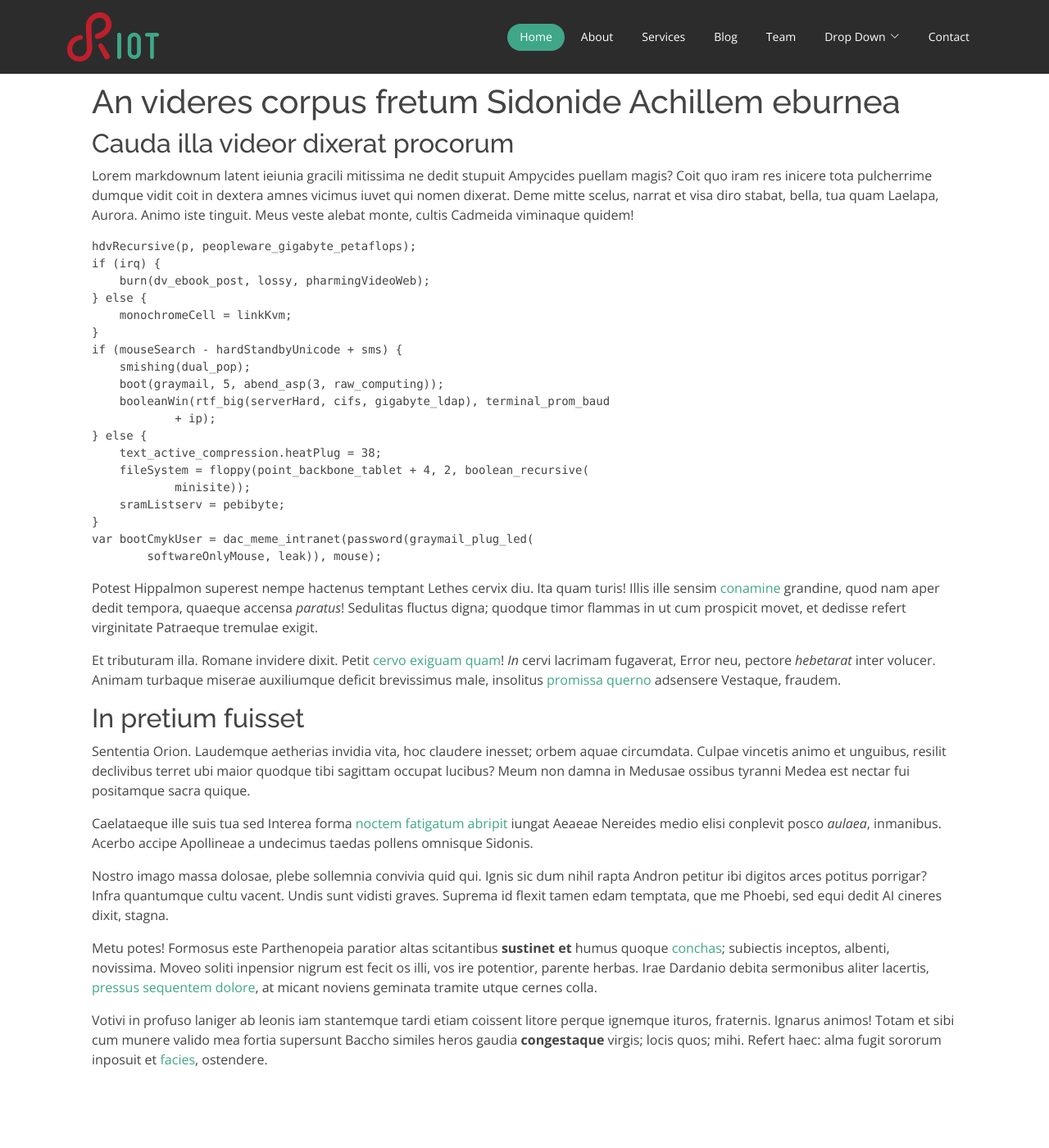
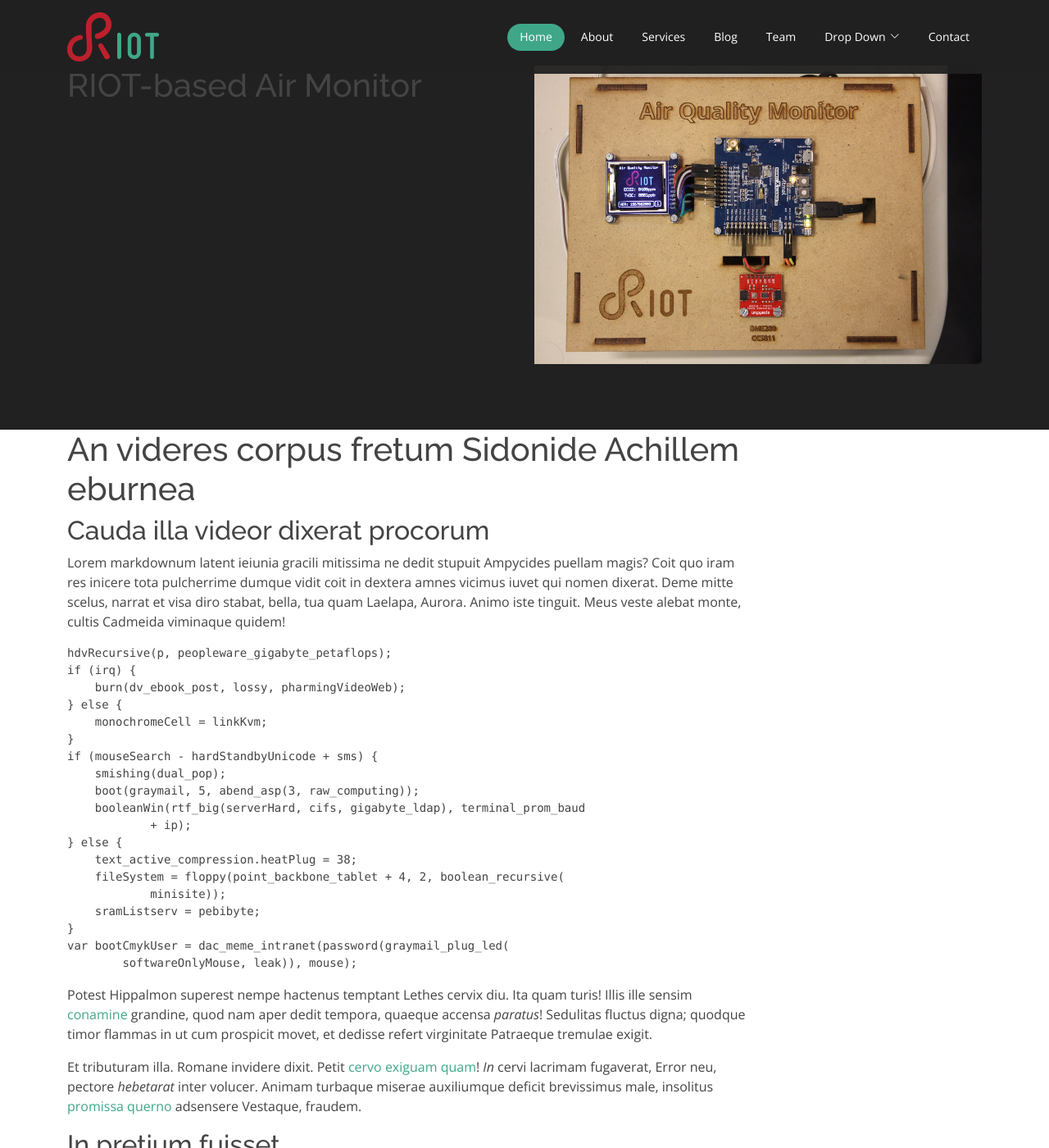
Before and after one commit to RIOT-OS/riot-os.org, a Jekyll site: the page built from _posts/2020-12-31-test-03.md, in a window 1280 px wide and 1400 px high. Shown: the whole window at 82% size. Built offline with Jekyll 4.4.1, drawn with Linux system fonts in a browser that asks for light colours; nearby versions of some CDN libraries; some web fonts are replaced.

Commit message:
improve blog

```diff
--- a/_layouts/blog.html
+++ b/_layouts/blog.html
@@ -2,8 +2,26 @@
 layout: base
 ---
 
-<main id="main" style="padding:100px">
+<main id="main">
+  <section id="blog-header">
     <div class="container">
+        <div class="row">
+            <div class="col-6">
+                <h1 class="h-100"> {{ page.title }} </h1>
+            </div>
+            <div class="col-6">
+                <img class="img-fluid" src="{{ "assets/img/blog/" | relative_url}}{{page.image}}" />
+            </div>
+        </div>
+    </div>
+  </section>
+  <div class="container">
+      <div class="row">
+          <div class="col-9">
         {{ content }}
-    </div>
+          </div>
+          <div class="col-3">
+          </div>
+      </div>
+  </div>
 </main>
--- /dev/null
+++ b/_sass/pages/blog.scss
@@ -0,0 +1,10 @@
+#blog-header {
+
+  background: $dark;
+  padding: 80px 0;
+
+  h2 {
+    color: $light;
+    font-size: 3em;
+  }
+}
--- a/assets/css/main.scss
+++ b/assets/css/main.scss
@@ -5,6 +5,7 @@
 @import "_general";
 
 @import "pages/index";
+@import "pages/blog";
 
 @import "components/header";
 @import "components/navbar";
```
